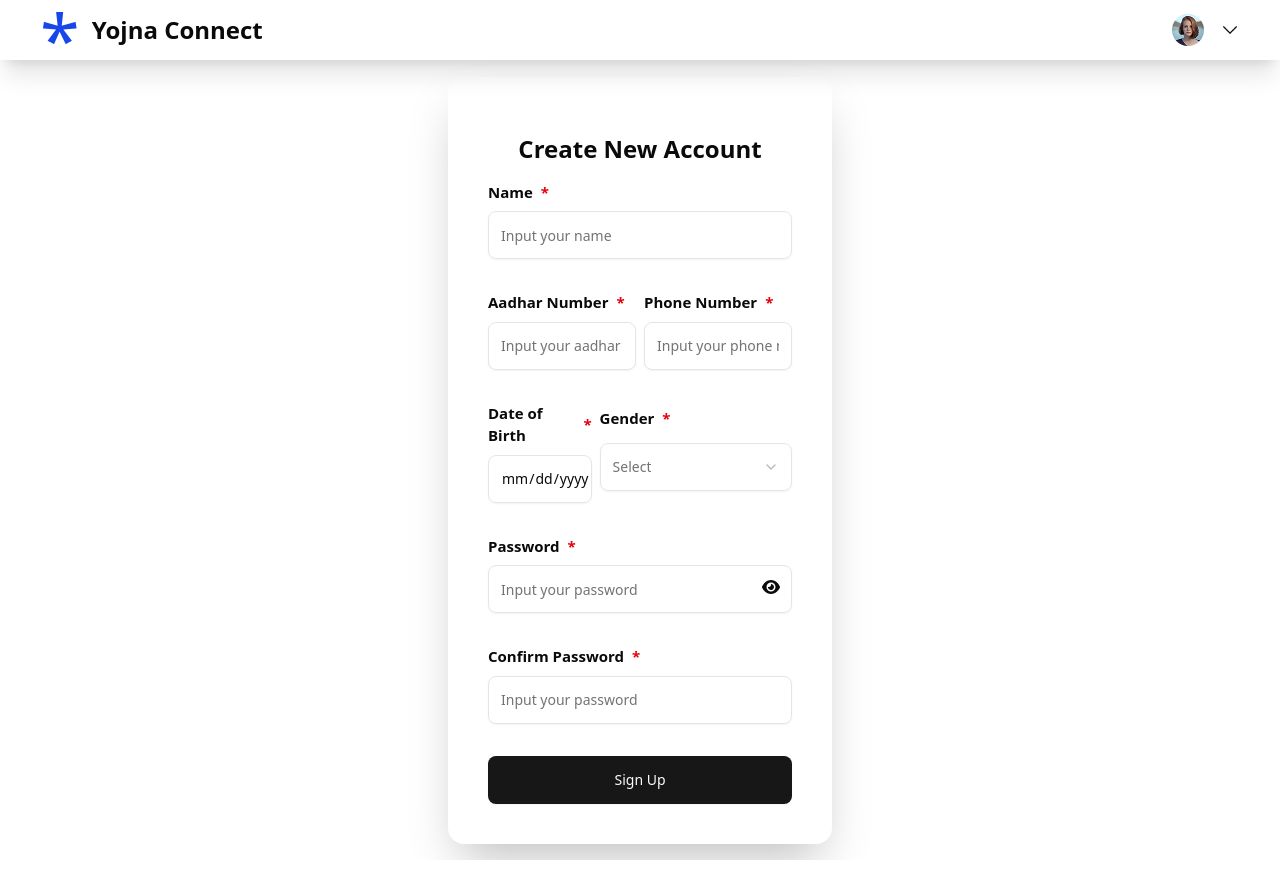
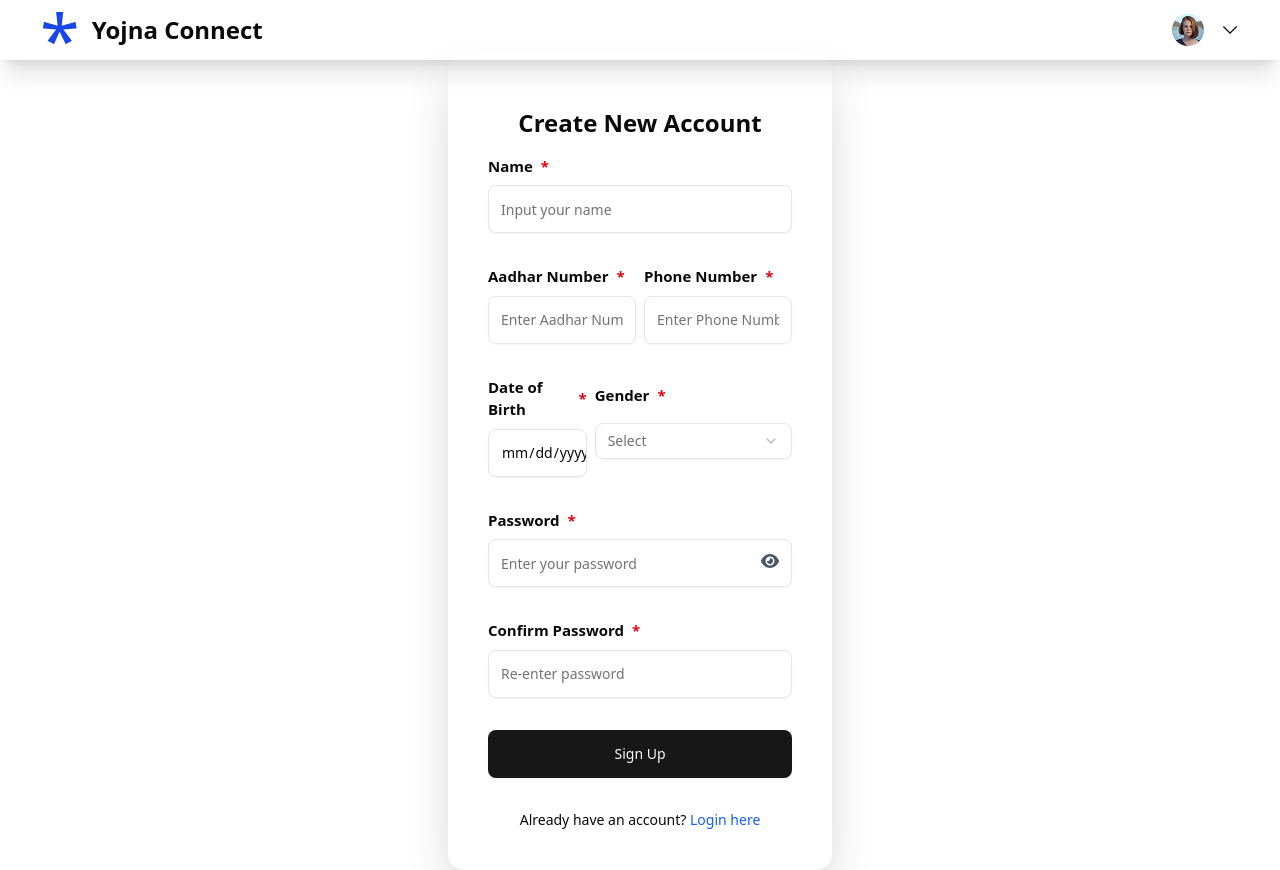
Before and after one commit to KrishnaKalra/yojna-connect-frontend, a Next.js app: page /signup in a window 1280 px wide. Built offline with nearby package versions, Linux system fonts and the light colour scheme.

Commit message:
changes'

```diff
--- a/src/app/layout.js
+++ b/src/app/layout.js
@@ -3,6 +3,9 @@ import { Geist, Geist_Mono } from 'next/font/google'
 import './globals.css'
 import Header from '@/components/Header/Header'
 import SessionProviderWrapper from '@/components/shared/SessionProviderWrapper'
+import '@fortawesome/fontawesome-svg-core/styles.css'
+import { config } from '@fortawesome/fontawesome-svg-core'
+config.autoAddCss = false
 const geistSans = Geist({
   variable: '--font-geist-sans',
   subsets: ['latin'],
--- a/src/app/login/page.jsx
+++ b/src/app/login/page.jsx
@@ -8,7 +8,7 @@ export const metadata = {
 function Login() {
   return (
     <div className='h-[100vh] w-[100vw] flex justify-center items-center'>
-        <div className='w-[30%] h-[50%] rounded-2xl shadow-2xl p-10'>
+        <div className='w-[30%] rounded-2xl shadow-2xl p-10'>
             <LoginForm/>
         </div>
     </div>
--- a/src/components/LoginForm/LoginForm.jsx
+++ b/src/components/LoginForm/LoginForm.jsx
@@ -71,7 +71,9 @@ const LoginForm = () => {
         name="aadhaar_number"
         render={({ field }) => (
           <FormItem>
-              <FormLabel className='font-semibold text-[15px]'>Aadhar Number<span className='text-red-600'>*</span></FormLabel>
+            <FormLabel className='font-semibold text-[15px]'>
+              Aadhar Number<span className='text-red-600'>*</span>
+            </FormLabel>
             <FormControl>
               <Input placeholder="Input your name" className='h-12 ' {...field} />
             </FormControl>
@@ -85,24 +87,36 @@ const LoginForm = () => {
         name="password"
         render={({ field }) => (
           <FormItem>
-              <FormLabel className='font-semibold text-[15px]'>Password<span className='text-red-600'>*</span></FormLabel>
+            <FormLabel className='font-semibold text-[15px]'>
+              Password<span className='text-red-600'>*</span>
+            </FormLabel>
             <div className='flex relative'>
               <FormControl>
                 <Input placeholder="Input your password" className='h-12 ' type={hiddenPassword ? 'password' : 'text'} {...field} />
               </FormControl>
-                {hiddenPassword ?
-                  <FontAwesomeIcon className='absolute right-3 top-3.5' onClick={viewPassword} icon={faEye} /> :
-                  <FontAwesomeIcon className='absolute right-3 top-3.5' onClick={viewPassword} icon={faEyeSlash} />
-                }
+              {hiddenPassword ? (
+                <FontAwesomeIcon className='absolute right-3 top-3.5 cursor-pointer w-5 h-5' onClick={viewPassword} icon={faEye} />
+              ) : (
+                <FontAwesomeIcon className='absolute right-3 top-3.5 cursor-pointer w-5 h-5' onClick={viewPassword} icon={faEyeSlash} />
+              )}
             </div>
             <FormMessage />
           </FormItem>
         )}
       />
       <Button className='w-[100%] h-12 ' type="submit">Login</Button>
+
+      {/* 👇 Signup Link */}
+      <p className="text-center text-sm">
+        Don&apos;t have an account?{' '}
+        <a href="/signup" className="text-blue-600 hover:underline">
+          Sign up here
+        </a>
+      </p>
     </form>
   </Form>
 )
+
 }
 
 export default LoginForm;
--- a/src/components/SignInFrom/SignInForm.jsx
+++ b/src/components/SignInFrom/SignInForm.jsx
@@ -16,7 +16,6 @@ import {
 import {
   Form,
   FormControl,
-  FormDescription,
   FormField,
   FormItem,
   FormLabel,
@@ -24,8 +23,9 @@ import {
 } from "@/components/ui/form";
 import { Input } from "@/components/ui/input";
 import { useRouter } from "next/navigation";
+import Link from "next/link"; // 👈 Import Link for routing
 
-
+// Validation schema
 const formSchema = z
   .object({
     full_name: z.string().min(2, {
@@ -46,10 +46,7 @@ const formSchema = z
       .refine((dateStr) => {
         const inputDate = new Date(dateStr);
         const now = new Date();
-        return (
-          !isNaN(inputDate.getTime()) &&
-          inputDate < now
-        );
+        return !isNaN(inputDate.getTime()) && inputDate < now;
       }, {
         message: "Date of Birth must be a valid date in the past.",
       }),
@@ -70,7 +67,7 @@ const formSchema = z
         message: "Password must contain at least one special character.",
       }),
     confirmPass: z.string(),
-    user_type : z.string(),
+    user_type: z.string(),
   })
   .superRefine((data, ctx) => {
     if (data.password !== data.confirmPass) {
@@ -81,9 +78,6 @@ const formSchema = z
       });
     }
   });
-
-
-
 
 const SignInForm = () => {
   const router = useRouter();
@@ -97,28 +91,27 @@ const SignInForm = () => {
       dob: "",
       gender: "",
       mobile_number: "",
-      confirmPass : "",
+      confirmPass: "",
     },
   });
 
   async function onSubmit(data) {
-    const {confirmPass , ...userData} = data;
-    console.log(userData)
-    const res =  await fetch(`${process.env.NEXT_PUBLIC_API_BASE_URL}/auth/signup`,{
-      method : 'POST',
-      headers :{
-        'Content-Type' : 'application/json'
+    const { confirmPass, ...userData } = data;
+    console.log(userData);
+    const res = await fetch(`${process.env.NEXT_PUBLIC_API_BASE_URL}/auth/signup`, {
+      method: "POST",
+      headers: {
+        "Content-Type": "application/json",
       },
-      body: JSON.stringify(userData)
-    })
+      body: JSON.stringify(userData),
+    });
     const response = await res.json();
-    console.log(response)
-
+    console.log(response);
   }
 
   const [hiddenPassword, setHiddenPassword] = useState(true);
   function viewPassword() {
-    setHiddenPassword(!hiddenPassword)
+    setHiddenPassword(!hiddenPassword);
   }
 
   return (
@@ -136,31 +129,24 @@ const SignInForm = () => {
                 Name<span className="text-red-600">*</span>
               </FormLabel>
               <FormControl>
-                <Input
-                  placeholder="Input your name"
-                  className="h-12 "
-                  {...field}
-                />
+                <Input placeholder="Input your name" className="h-12 " {...field} />
               </FormControl>
               <FormMessage />
             </FormItem>
           )}
         />
-        <div className="flex gap-2 w-[100%] ">
+
+        <div className="flex gap-2 w-full">
           <FormField
             control={form.control}
             name="aadhaar_number"
             render={({ field }) => (
-            <FormItem className={'w-[50%]'}>
+              <FormItem className="w-1/2">
                 <FormLabel className="font-semibold text-[15px]">
                   Aadhar Number<span className="text-red-600">*</span>
                 </FormLabel>
                 <FormControl>
-                <Input
-                  placeholder="Input your aadhar Number"
-                  className="h-12 "
-                  {...field}
-                />
+                  <Input placeholder="Enter Aadhar Number" className="h-12" {...field} />
                 </FormControl>
                 <FormMessage />
               </FormItem>
@@ -170,38 +156,30 @@ const SignInForm = () => {
             control={form.control}
             name="mobile_number"
             render={({ field }) => (
-            <FormItem className={'w-[50%]'}>
+              <FormItem className="w-1/2">
                 <FormLabel className="font-semibold text-[15px]">
                   Phone Number<span className="text-red-600">*</span>
                 </FormLabel>
                 <FormControl>
-                <Input
-                  placeholder="Input your phone no."
-                  className="h-12 w-full"
-                  {...field}
-                />
+                  <Input placeholder="Enter Phone Number" className="h-12" {...field} />
                 </FormControl>
                 <FormMessage />
               </FormItem>
             )}
           />
         </div>
-        <div className="flex gap-2 w-[100%] ">
+
+        <div className="flex gap-2 w-full">
           <FormField
             control={form.control}
             name="dob"
             render={({ field }) => (
-              <FormItem className={"w-[35%]"}>
+              <FormItem className="w-1/3">
                 <FormLabel className="font-semibold text-[15px]">
                   Date of Birth<span className="text-red-600">*</span>
                 </FormLabel>
                 <FormControl>
-                  <Input
-                    type="date"
-                    placeholder="Input your email"
-                    className="h-12 w-full "
-                    {...field}
-                  />
+                  <Input type="date" className="h-12" {...field} />
                 </FormControl>
                 <FormMessage />
               </FormItem>
@@ -211,13 +189,13 @@ const SignInForm = () => {
             control={form.control}
             name="gender"
             render={({ field }) => (
-              <FormItem className={"w-[65%]"}>
+              <FormItem className="w-2/3">
                 <FormLabel className="font-semibold text-[15px]">
                   Gender<span className="text-red-600">*</span>
                 </FormLabel>
                 <FormControl>
-                  <Select onValueChange={field.onChange} value={field.value} className='w-full !h-12'>
-                    <SelectTrigger className="w-full !h-12">
+                  <Select onValueChange={field.onChange} value={field.value}>
+                    <SelectTrigger className="h-12 w-full">
                       <SelectValue placeholder="Select" />
                     </SelectTrigger>
                     <SelectContent>
@@ -232,6 +210,7 @@ const SignInForm = () => {
             )}
           />
         </div>
+
         <FormField
           control={form.control}
           name="password"
@@ -243,30 +222,23 @@ const SignInForm = () => {
               <div className="flex relative">
                 <FormControl>
                   <Input
-                    placeholder="Input your password"
-                    className="h-12 "
+                    placeholder="Enter your password"
+                    className="h-12"
                     type={hiddenPassword ? "password" : "text"}
                     {...field}
                   />
                 </FormControl>
-                {hiddenPassword ? (
                 <FontAwesomeIcon
-                    className="absolute right-3 top-3.5"
+                  icon={hiddenPassword ? faEye : faEyeSlash}
                   onClick={viewPassword}
-                    icon={faEye}
+                  className="absolute right-3 top-3.5 cursor-pointer w-5 h-5 text-gray-600"
                 />
-                ) : (
-                  <FontAwesomeIcon
-                    className="absolute right-3 top-3.5"
-                    onClick={viewPassword}
-                    icon={faEyeSlash}
-                  />
-                )}
               </div>
               <FormMessage />
             </FormItem>
           )}
         />
+
         <FormField
           control={form.control}
           name="confirmPass"
@@ -275,23 +247,25 @@ const SignInForm = () => {
               <FormLabel className="font-semibold text-[15px]">
                 Confirm Password<span className="text-red-600">*</span>
               </FormLabel>
-              <div className="flex relative">
               <FormControl>
-                  <Input
-                    placeholder="Input your password"
-                    className="h-12 "
-                    type="password"
-                    {...field}
-                  />
+                <Input placeholder="Re-enter password" className="h-12" type="password" {...field} />
               </FormControl>
-              </div>
               <FormMessage />
             </FormItem>
           )}
         />
-        <Button className="w-[100%] h-12 " type="submit">
+
+        <Button className="w-full h-12" type="submit">
           Sign Up
         </Button>
+
+        {/* 👇 Login Link */}
+        <p className="text-center text-sm">
+          Already have an account?{" "}
+          <Link href="/login" className="text-blue-600 hover:underline">
+            Login here
+          </Link>
+        </p>
       </form>
     </Form>
   );
```
Lines whose indentation alone changed are shown as unchanged.
